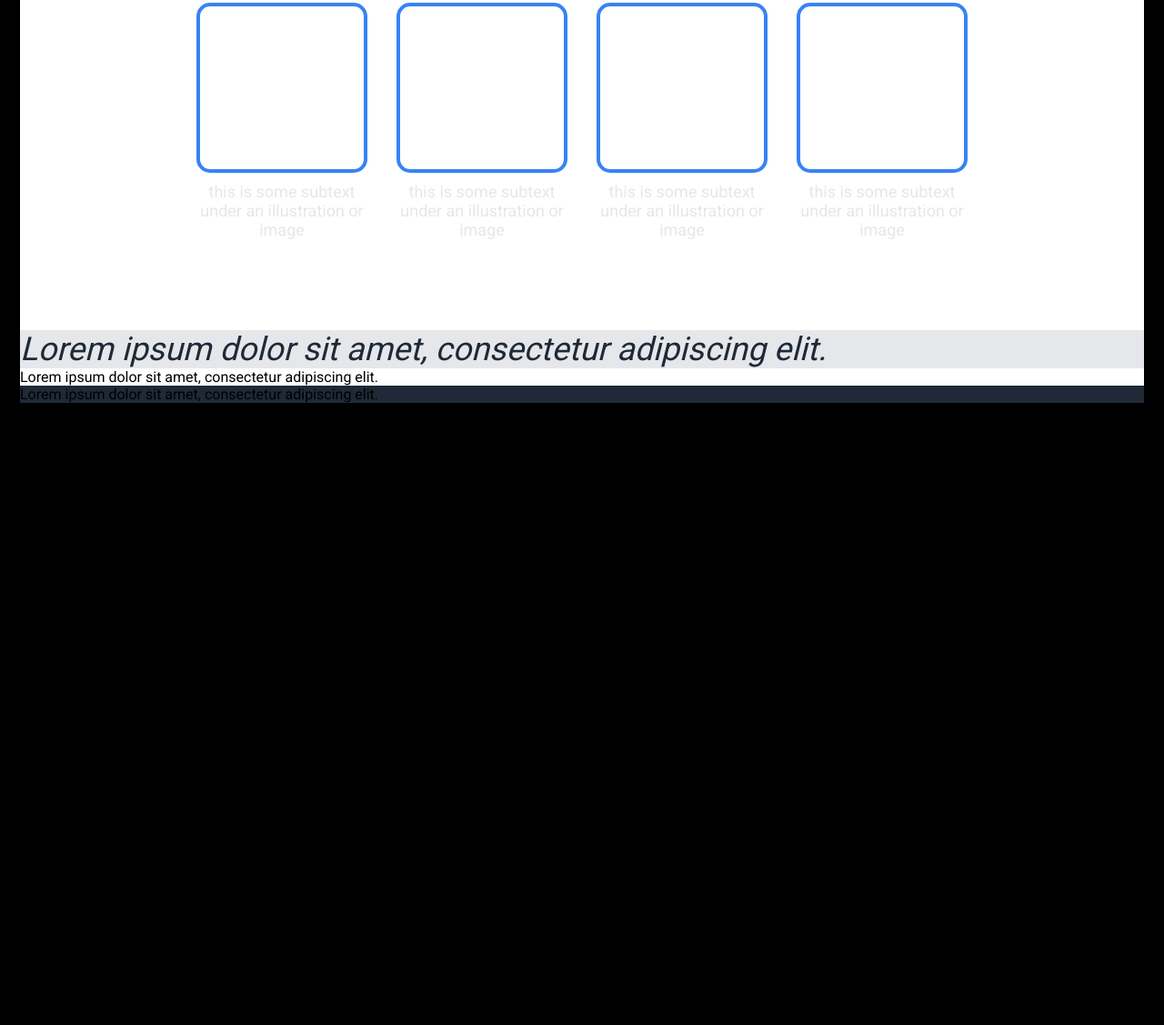
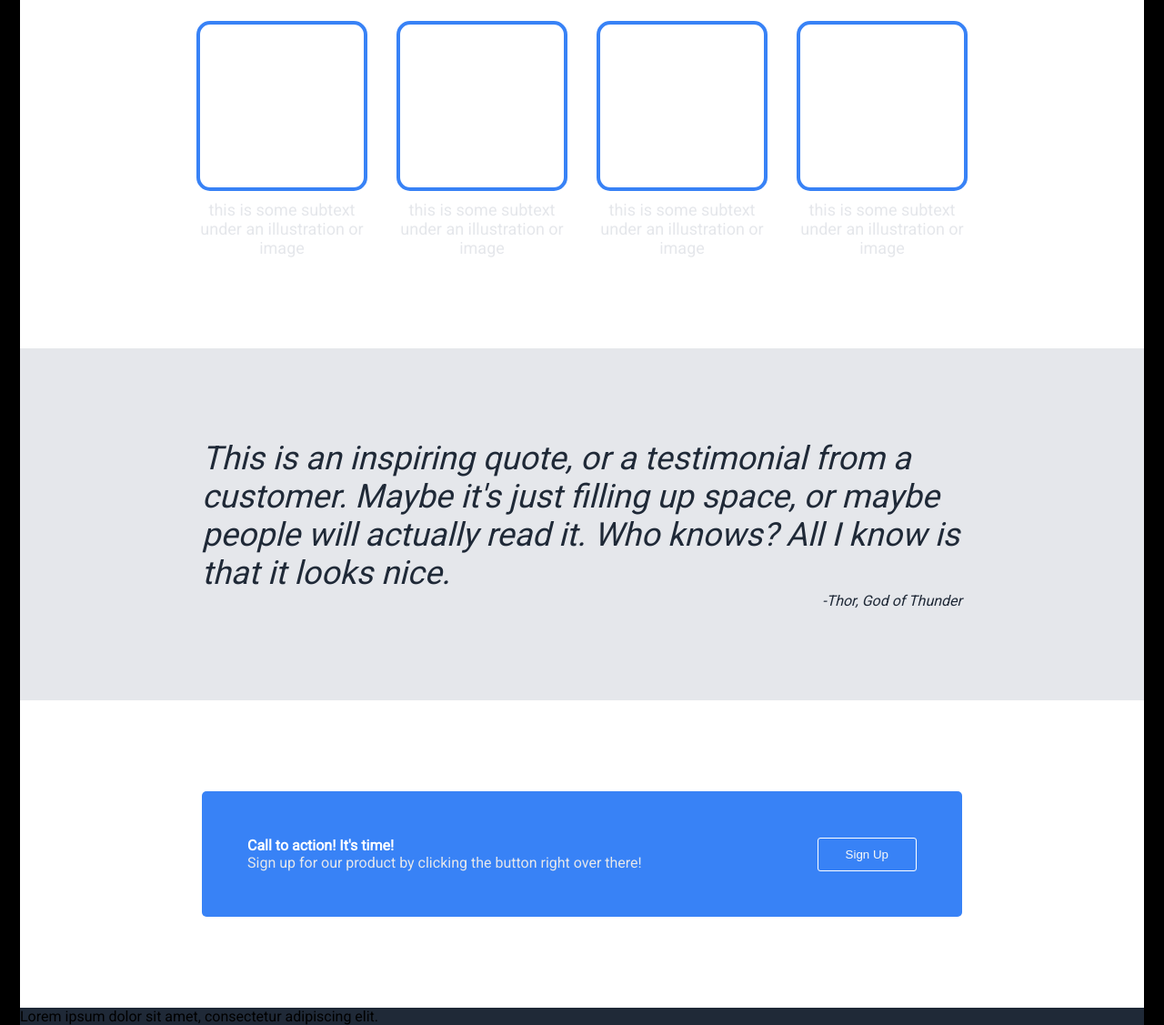
Before and after one commit to gint0kix/Landing, a plain HTML site: page index.html in a window 1280 px wide. Shown: the part 802-1929 px from the top of the page at 91% size. Before the commit the page ends 1245 px from the top, so only its background shows below. Drawn offline with Linux system fonts and the light colour scheme.

Commit message:
Declare style for signup portion of page

```diff
--- a/index.html
+++ b/index.html
@@ -72,11 +72,23 @@
       </div>
     </div>
     <div class="Quote">
-      Lorem ipsum dolor sit amet, consectetur adipiscing elit.
+      <p id="quote">This is an inspiring quote, or a testimonial from a customer.
+      Maybe it's just filling up space, or maybe people will actually
+      read it. Who knows? All I know is that it looks nice.
+      </p>
+      <p id="quoter">-Thor, God of Thunder</p>
     </div>
 
     <div class="Signup">
-      Lorem ipsum dolor sit amet, consectetur adipiscing elit.
+      <div class="Call-To-Action">
+        <div class="Call-To-Action-Left">
+          <div class="Title">Call to action! It's time!</div>
+          <div class="Text">Sign up for our product by clicking the button right over there!</div>
+        </div>
+        <div class="Call-To-Action-Right">
+          <button>Sign Up</button>
+        </div>
+      </div>
     </div>
 
     <div class="Footer">
--- a/styles.css
+++ b/styles.css
@@ -35,7 +35,7 @@ p {
 .Hero-Content {
   display: flex;
   flex-wrap: wrap;
-  gap: 60px;
+  gap: 70px;
   justify-content: space-between;
 }
 .Hero-Left {
@@ -80,16 +80,25 @@ p {
 .Info,
 .Signup {
   background-color: white;
+  padding:100px 200px;
 }
 
-.Signup button {
-  background-color: var(--button-color);
-}
 .Quote {
   background-color: var(--secondary-text);
   font-size: 36px;
+  font-weight: normal;
   color: var(--primary-background);
   font-style: italic;
+  display:flex;
+  flex:1;
+  flex-direction: column;
+  padding:100px 200px;
+  align-items: center;
+  justify-content: center;
+}
+#quoter{
+  font-size:16px;
+  margin-left: auto;
 }
 a {
   text-decoration: none;
@@ -101,44 +110,75 @@ ul {
   list-style-type: none;
   padding: 0;
 }
-.Info{
+.Info {
   display: flex;
-    flex:1;
+  flex: 1;
   flex-direction: column;
   align-items: center;
   justify-content: space-around;
-    gap:30px;
-    padding:60px 100px 100px 100px;
+  gap: 40px;
+  padding: 60px 100px 100px 100px;
   background-color: white;
 }
-.Info-Cards{
-  display:flex;
-  gap:40px;
+.Info-Cards {
+  display: flex;
+  gap: 40px;
   flex-wrap: wrap;
   justify-content: space-around;
   flex-direction: row;
 }
-.Info-Card{
+.Info-Card {
   display: flex;
-  flex:1;
-  width:180px;
-  height:260px;
-  gap:10px;
+  flex: 1;
+  width: 180px;
+  height: 260px;
+  gap: 10px;
   flex-direction: column;
   justify-content: flex-end;
   align-items: center;
 }
-.Info-Card-Text{
+.Info-Card-Text {
   text-align: center;
 }
-.Info-Card-Image{
-    border:#3882f6 4px solid;
-    width:180px;
-    height: 240px;;
+.Info-Card-Image {
+  border: #3882f6 4px solid;
+  width: 180px;
+  height: 240px;
   border-radius: 15px;
 }
 .Info .Info-Title {
   font-size: 36px;
-  font-weight: bolder;
+  font-weight: 900;
   color: var(--primary-background);
 }
+.Call-To-Action{
+  background-color: var(--button-color);
+  display:flex;
+  flex:1;
+  align-items: center;
+  border-radius: 5px;
+  padding:50px;
+  color:white;
+
+}
+.Call-To-Action-Left{
+  display: flex;
+  flex:1;
+  flex-direction: column;
+
+
+}
+.Call-To-Action-Left .Title{
+  font-weight: 900;
+}
+.Call-To-Action-Left .Text{
+  color:var(--secondary-text);
+}
+
+.Call-To-Action-Right button{
+  border: 1px white solid;
+  border-radius: 3px;
+  background-color: var(--button-color);
+  color:var(--primary-text);
+  padding:10px 30px;
+}
```
Lines whose indentation alone changed are shown as unchanged.
